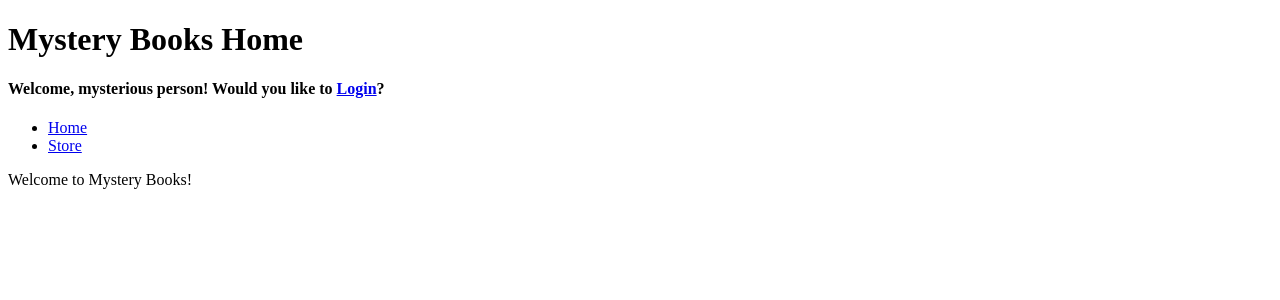
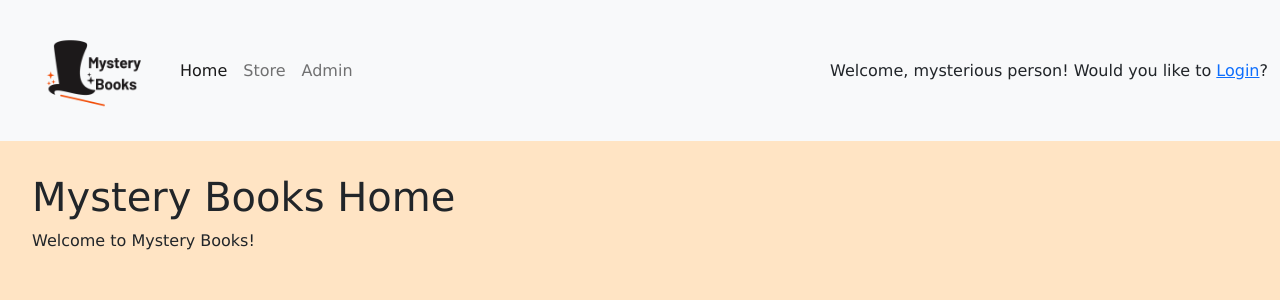
Before and after one commit to zsolt-nagy/2023-jun-django-bookstore, a Django app: page / in a window 1280 px wide. Shown: the top 300 px of the page. Run offline with Django 4.2, Linux system fonts and the light colour scheme.

Commit message:
styling, static files, bootstrap

```diff
--- /dev/null
+++ b/store/static/base/css/styles.css
@@ -0,0 +1,24 @@
+html {
+    font-size: 16px;
+    margin: 0;
+    padding: 0;
+    box-sizing: border-box;
+}
+
+*, *::before, *::after {
+    box-sizing: inherit;
+}
+
+body {
+    background-color: bisque;
+    font-family: 'Lucida Sans', 'Lucida Sans Regular', 'Lucida Grande', 'Lucida Sans Unicode', Geneva, Verdana, sans-serif;
+}
+
+.page-logo {
+    margin-left: 2rem;
+    height: 7rem;
+}
+
+main {
+    margin: 2rem;
+}
--- a/store/templates/base.html
+++ b/store/templates/base.html
@@ -1,35 +1,70 @@
+{% load static %}
+
 <!DOCTYPE html>
 <html lang="en">
     <head>
         <meta charset="UTF-8" />
         <meta name="viewport" content="width=device-width, initial-scale=1.0" />
         <title>{{ title }}</title>
+        <link rel="stylesheet" href="https://cdn.jsdelivr.net/npm/bootstrap@5.2.3/dist/css/bootstrap.min.css">
+        <link rel="stylesheet" href="{% static 'base/css/styles.css' %}">
     </head>
     <body>
-        <h1>{{ title }}</h1>
-        <section>
+        <header>
+            <nav class="navbar navbar-expand-lg bg-light">
+                <div class="container-fluid">
+                    <a class="navbar-brand" href="#">
+                        <img src="{% static 'base/img/logo.png' %}" alt="Mystery Books logo" class="d-inline-block align-text-top page-logo" />
+                    </a>
+                    <button class="navbar-toggler" type="button" data-bs-toggle="collapse" data-bs-target="#navbarNav" aria-controls="navbarNav" aria-expanded="false" aria-label="Toggle navigation">
+                        <span class="navbar-toggler-icon"></span>
+                    </button>
+                    <div class="collapse navbar-collapse" id="navbarNav">
+                        <ul class="navbar-nav">
+                            <li class="nav-item">
+                                {% if menu == 'home' %}
+                                    <a class="nav-link active" aria-current="page" href="{% url 'index' %}">Home</a>
+                                {% else %}
+                                    <a class="nav-link" href="{% url 'index' %}">Home</a>
+                                {% endif %}
+                            </li>
+                            <li class="nav-item">
+                                {% if menu == 'store' %}
+                                    <a class="nav-link active" aria-current="page" href="{% url 'store' %}">Store</a>
+                                {% else %}
+                                    <a class="nav-link" href="{% url 'store' %}">Store</a>
+                                {% endif %}
+                            </li>
+                            <li class="nav-item">
+                                <a class="nav-link" href="{% url 'admin:index' %}">Admin</a>
+                            </li>
+                        </ul>
+                    </div>
+                    <div>
                         {% if request.user.is_authenticated %}
-                <h4>
                                 Welcome,
                                 {% if request.user.first_name %}
-                        {{ request.user.first_name }}
+                                    {{ request.user.first_name }}!
                                 {% else %}
-                        {{ request.user.username}}
-                    {% endif %}!
-                    <a href="{% url 'admin:index' %}">Admin</a>
-                </h4>
+                                    {{ request.user.username}}!
+                                {% endif %}
                         {% else %}
-                <h4>
                                 Welcome, mysterious person!
                                 Would you like to <a href="{% url 'admin:index' %}">Login</a>?
-                </h4>
                         {% endif %}
-            </section>
-        <ul>
-            <li><a href="{% url 'index' %}">Home</a></li>
-            <li><a href="{% url 'store' %}">Store</a></li>
-        </ul>
+                    </div>
+                </div>
+            </nav>
+        </header>
+
+
+        <main>
+            <h1>{{ title }}</h1>
+
             {% block content %}
             {% endblock %}
+        </main>
+
+        <script src="https://cdn.jsdelivr.net/npm/bootstrap@5.2.3/dist/js/bootstrap.bundle.min.js"></script>
     </body>
 </html>
--- a/store/views.py
+++ b/store/views.py
@@ -7,6 +7,7 @@ from .models import Book
 def index(request):
     context = {
         'title': 'Mystery Books Home',
+        'menu': 'home',
     }
     return render(request, 'store/index.html', context)
 
@@ -16,5 +17,6 @@ def store(request):
     context = {
         'title': 'Mystery Books Store',
         'count': count,
+        'menu': 'store',
     }
     return render(request, 'store/store.html', context)
```
Also changed, not shown: db.sqlite3, store/static/base/img/logo.png (added). Lines whose indentation alone changed are shown as unchanged.
